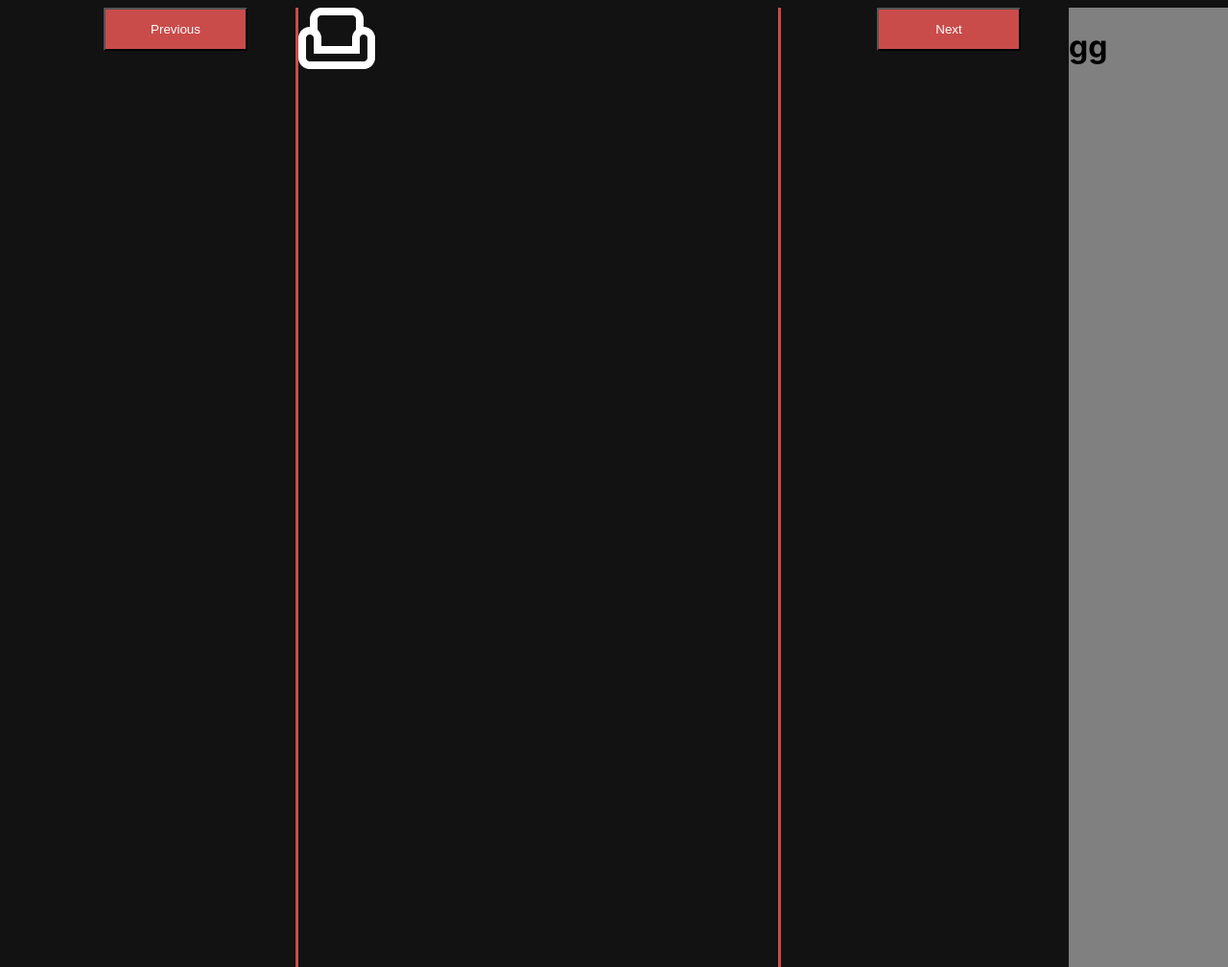
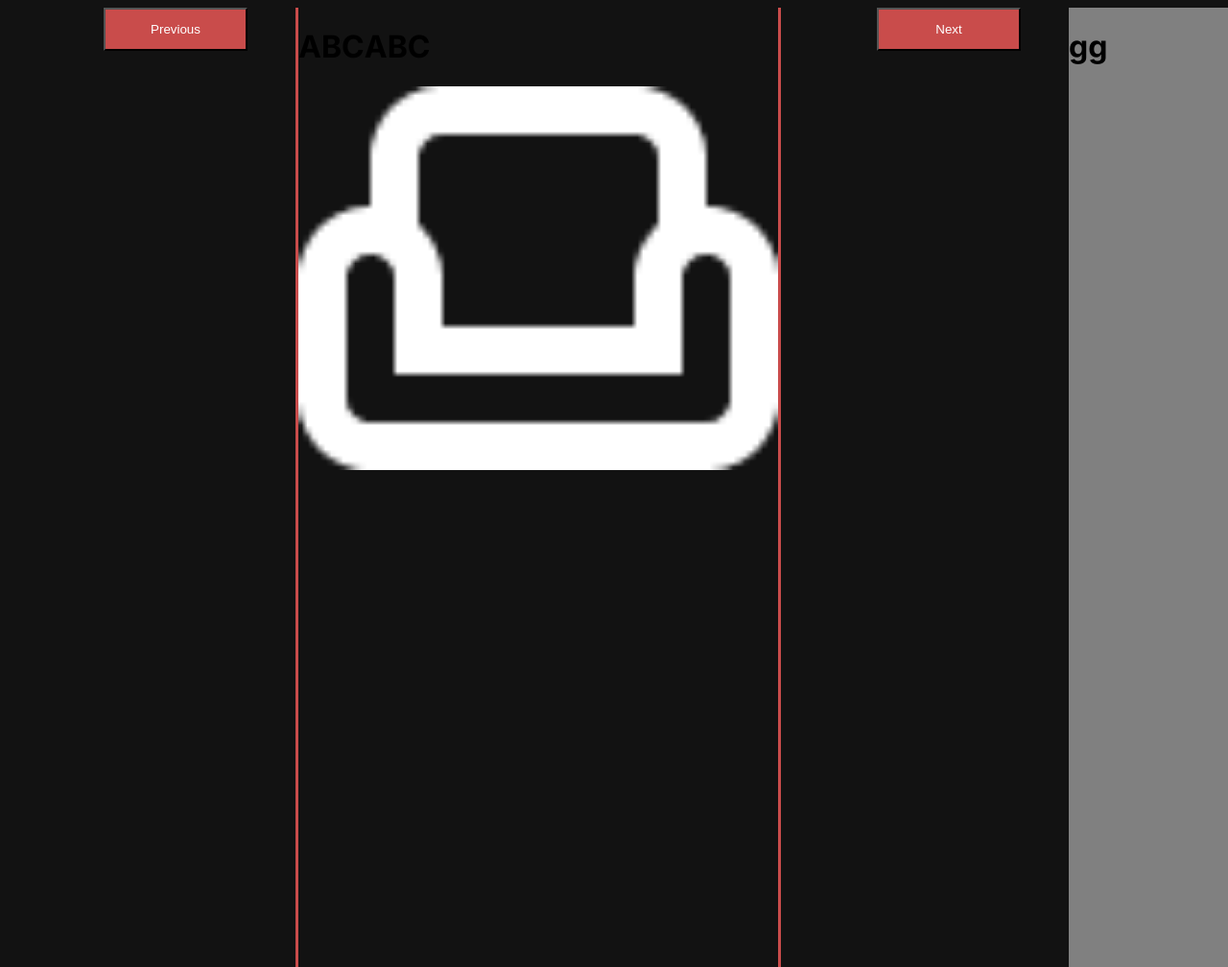
Before and after one commit to omar-omair/ICS321-Project, a website: page public/booking_seats.html in a window 1280 px wide. Shown: the top 1008 px of the page at 96% size. Drawn offline with Linux system fonts and the light colour scheme.

Commit message:
booking searts

```diff
--- a/public/booking_seats.html
+++ b/public/booking_seats.html
@@ -13,6 +13,14 @@
                 <button id="previous">Previous</button>
             </div>
             <div id="seats">
+                <div id="letters">
+                    <h1>A</h1>
+                    <h1>B</h1>
+                    <h1>C</h1>
+                    <h1>A</h1>
+                    <h1>B</h1>
+                    <h1>C</h1>
+                </div>
                 <img src = "images/seat.png" alt="seat">
             </div>
             <div id="third-flex">
--- a/public/styles/booking_seats.css
+++ b/public/styles/booking_seats.css
@@ -10,6 +10,8 @@ flex-direction: row;
     width: 150px;
 }
 #seats{
+    display: flex;
+    flex-direction: column;
     border-left-color: #C94C4B;
     border-style: solid;
     border-right-color: #C94C4B;
@@ -21,6 +23,9 @@ flex-direction: row;
     flex-basis: 500px; /* Allows the item to determine its own size */
     height: 1000px;
     margin-right: 50px;
+}
+#letters{
+    display: flex;
 }
 #first-flex{
     flex-grow: 0; /* Prevents the item from growing */
```
